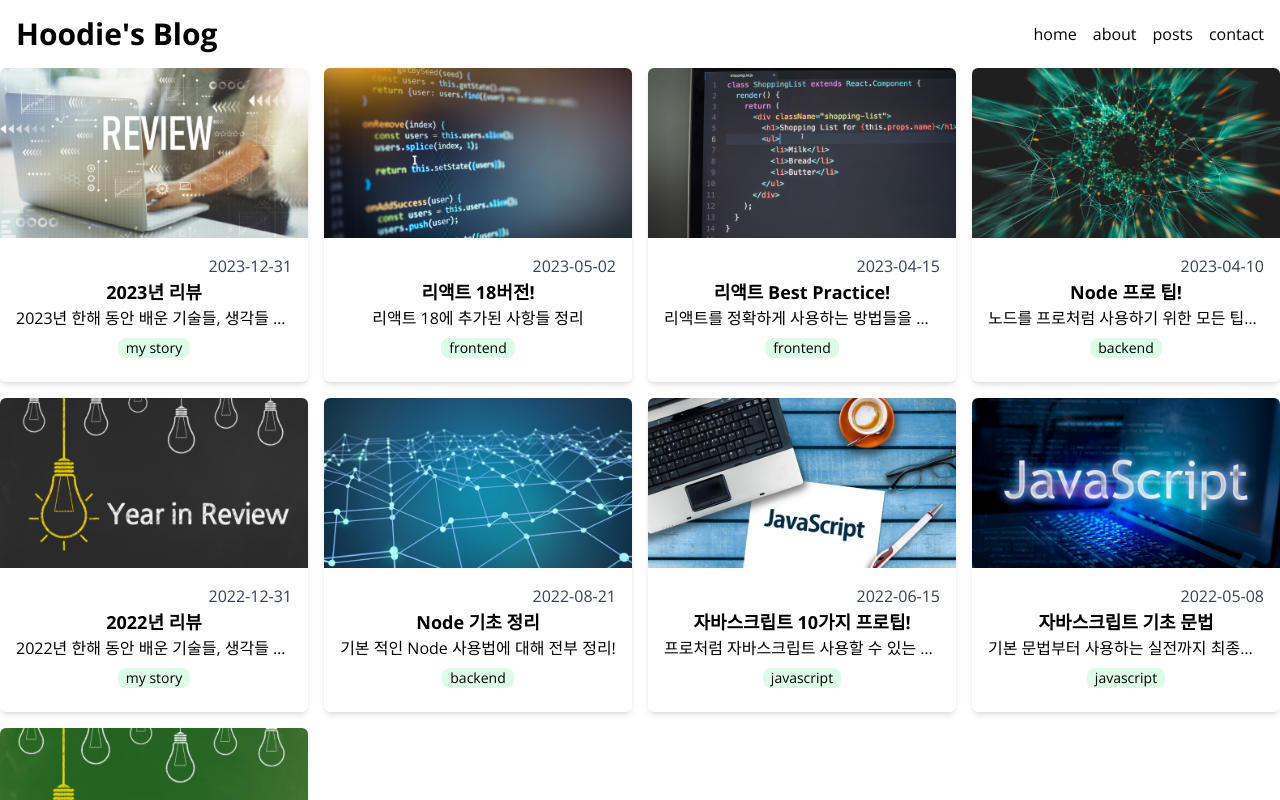
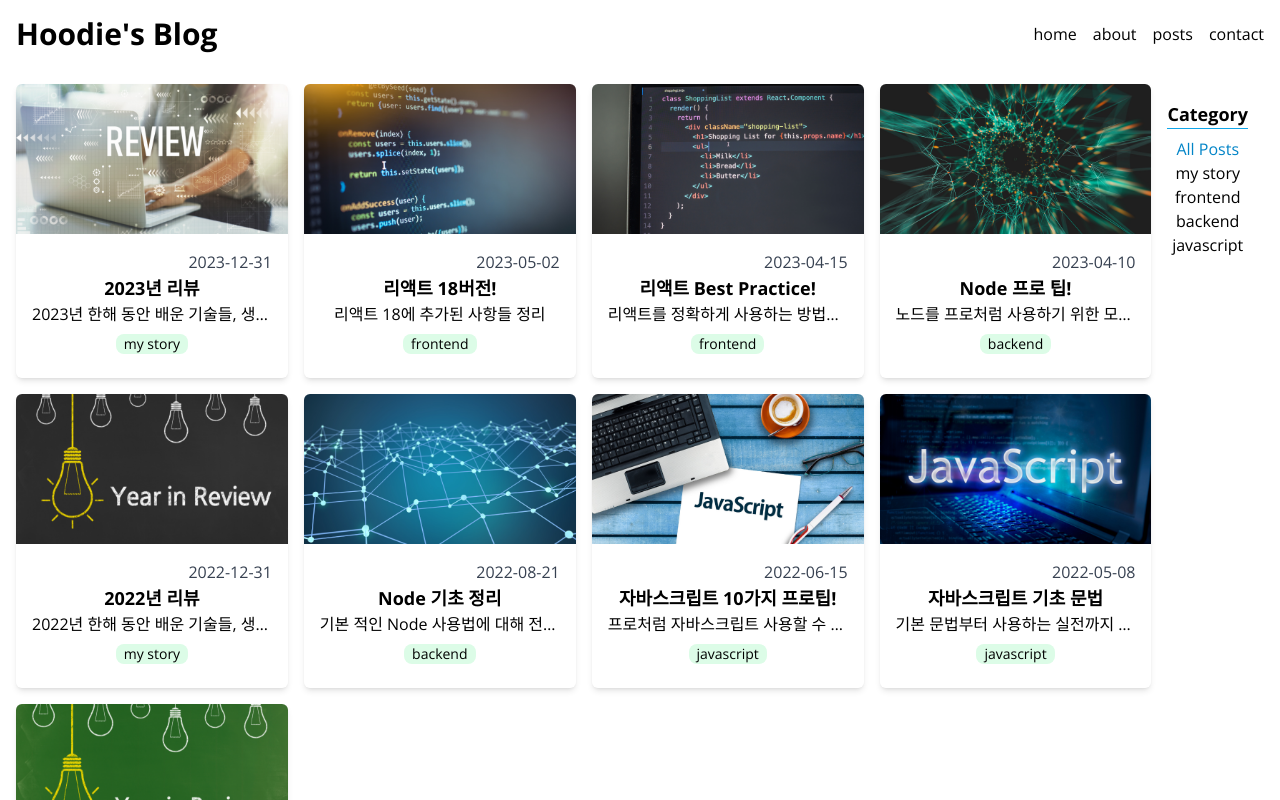
Before and after one commit to LEESHINSUNG/blog_next, a Next.js app: page /posts in a window 1280 px wide. Built offline with nearby package versions, Linux system fonts and the light colour scheme.

Commit message:
포스트 페이지 스타일링

```diff
--- a/src/components/Categories.tsx
+++ b/src/components/Categories.tsx
@@ -6,11 +6,19 @@ type Props = {
 
 export default function Categories({ categories, selected, onClick }: Props) {
   return (
-    <section>
-      <h2>Category</h2>
+    <section className="text-center p-4">
+      <h2 className="text-lg font-bold border-b border-sky-500 mb-2">
+        Category
+      </h2>
       <ul>
         {categories.map((category) => (
-          <li key={category} onClick={() => onClick(category)}>
+          <li
+            className={`cursor-pointer hover:text-sky-500 ${
+              category === selected && `text-sky-600`
+            }`}
+            key={category}
+            onClick={() => onClick(category)}
+          >
             {category}
           </li>
         ))}
--- a/src/components/FilterablePosts.tsx
+++ b/src/components/FilterablePosts.tsx
@@ -18,7 +18,7 @@ export default function FilterablePosts({ posts, categories }: Props) {
       ? posts
       : posts.filter((post) => post.category === selected);
   return (
-    <section>
+    <section className="flex m-4">
       <PostsGrid posts={filtered} />
       <Categories
         categories={[ALL_POSTS, ...categories]}
```
